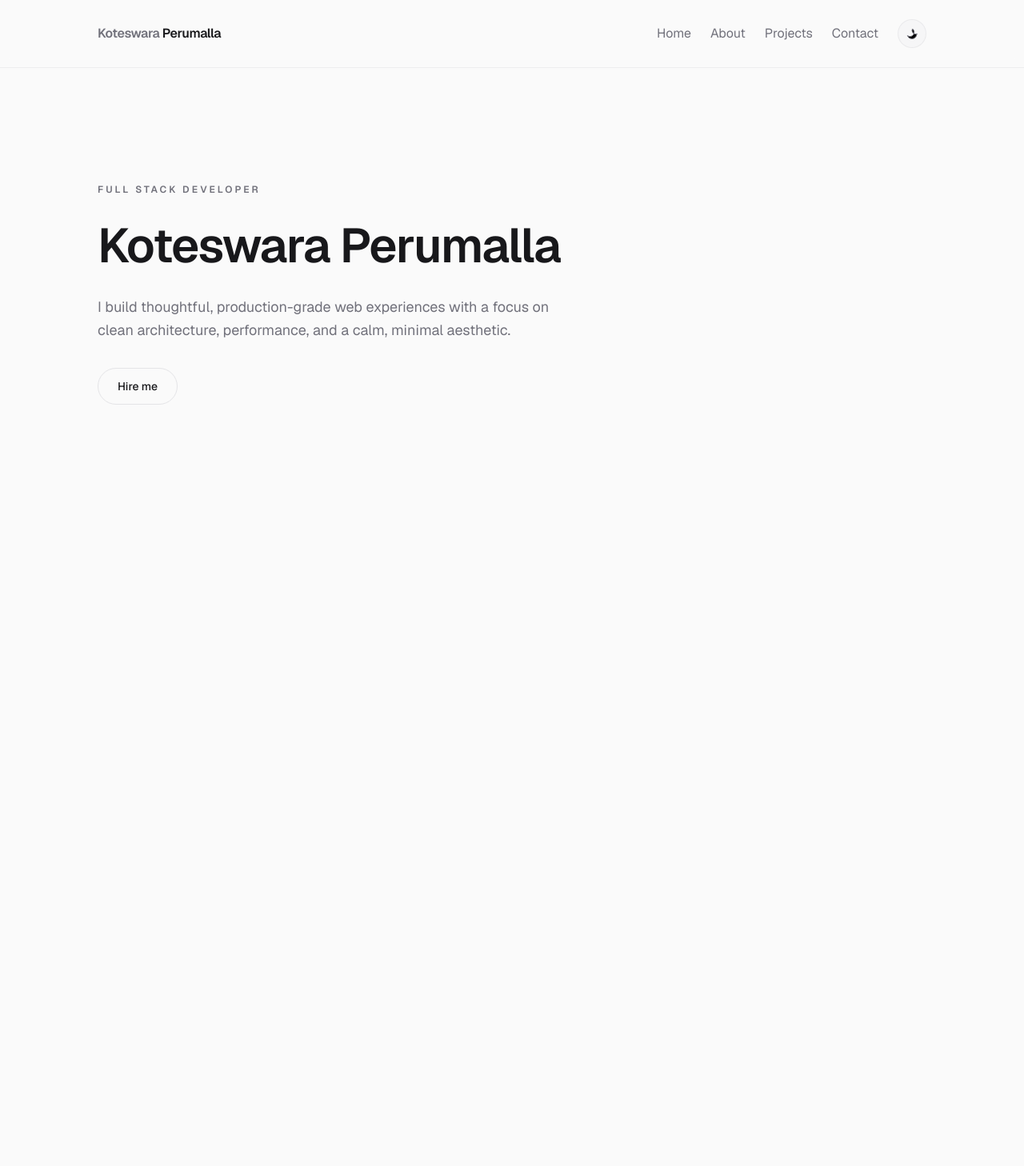
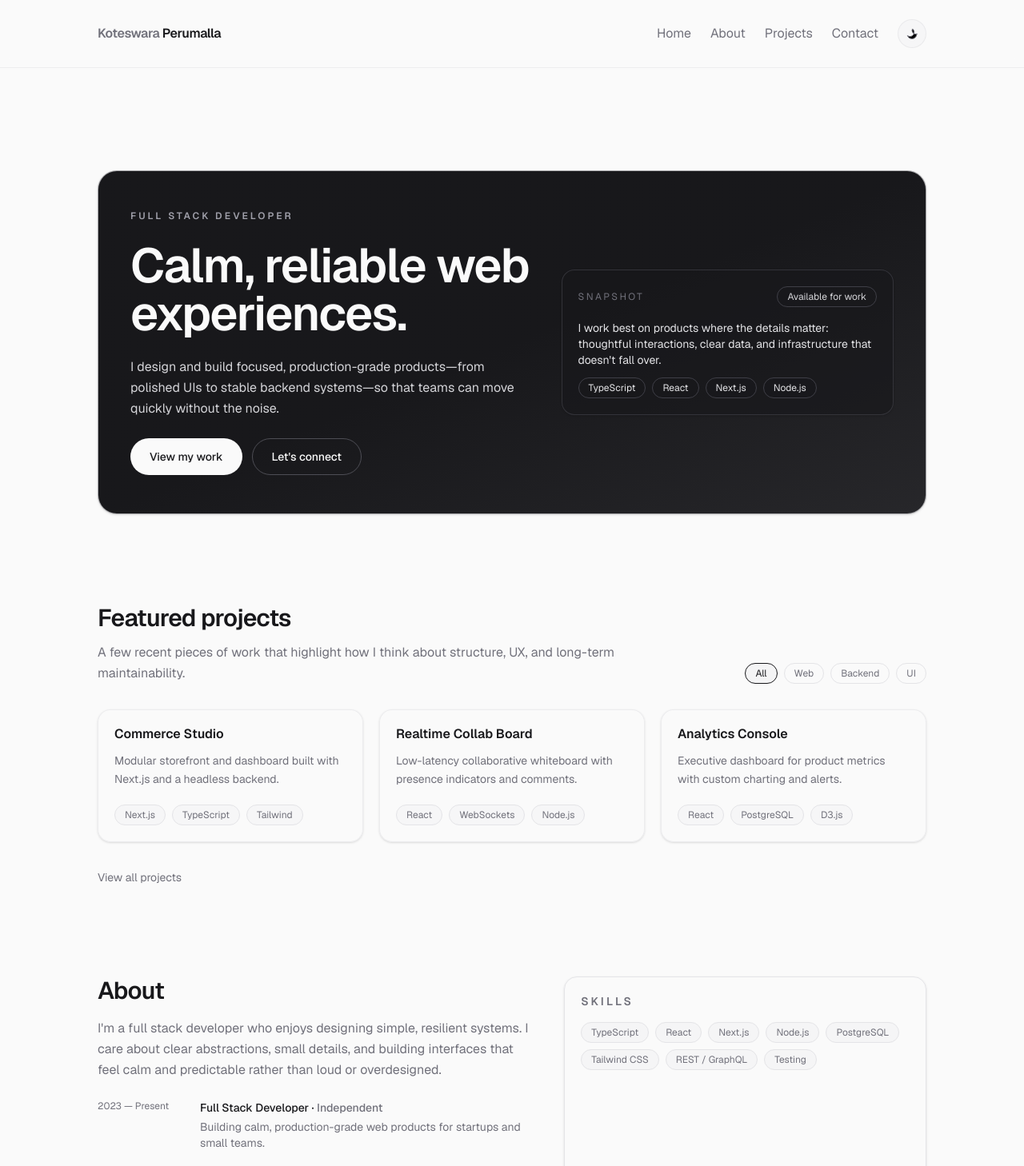
Before and after one commit to p-koteswara/ProfileWebsite, a Next.js app: page / in a window 1280 px wide. Shown: the top 1458 px of the page at 80% size. Before the commit the page ends 800 px from the top, so only its background shows below. Built offline with nearby package versions, Linux system fonts and the light colour scheme.

Commit message:
Modified the UI to make it more visually appealing

```diff
--- a/app/globals.css
+++ b/app/globals.css
@@ -27,5 +27,5 @@
 }
 
 body {
-  @apply bg-background text-foreground font-sans antialiased transition-colors duration-300;
+  @apply bg-background text-foreground font-sans antialiased transition-colors duration-300 scroll-smooth;
 }
--- a/app/page.tsx
+++ b/app/page.tsx
@@ -1,28 +1,269 @@
+"use client";
+
 import Link from "next/link";
+import { useState } from "react";
+
+type Category = "All" | "Web" | "Backend" | "UI";
+
+const FEATURED_PROJECTS = [
+  {
+    title: "Commerce Studio",
+    description: "Modular storefront and dashboard built with Next.js and a headless backend.",
+    tech: ["Next.js", "TypeScript", "Tailwind"],
+    category: "Web" as Category,
+  },
+  {
+    title: "Realtime Collab Board",
+    description: "Low-latency collaborative whiteboard with presence indicators and comments.",
+    tech: ["React", "WebSockets", "Node.js"],
+    category: "Web" as Category,
+  },
+  {
+    title: "Analytics Console",
+    description: "Executive dashboard for product metrics with custom charting and alerts.",
+    tech: ["React", "PostgreSQL", "D3.js"],
+    category: "Backend" as Category,
+  },
+];
+
+const SKILLS = [
+  "TypeScript",
+  "React",
+  "Next.js",
+  "Node.js",
+  "PostgreSQL",
+  "Tailwind CSS",
+  "REST / GraphQL",
+  "Testing",
+];
+
+const EXPERIENCE = [
+  {
+    period: "2023 — Present",
+    title: "Full Stack Developer",
+    company: "Independent",
+    summary: "Building calm, production-grade web products for startups and small teams.",
+  },
+  {
+    period: "2021 — 2023",
+    title: "Software Engineer",
+    company: "Product Teams",
+    summary: "Worked across the stack on dashboards, APIs, and internal tools.",
+  },
+];
 
 export default function Home() {
+  const [activeCategory, setActiveCategory] = useState<Category>("All");
+
+  const filteredProjects =
+    activeCategory === "All"
+      ? FEATURED_PROJECTS
+      : FEATURED_PROJECTS.filter((project) => project.category === activeCategory);
+
   return (
-    <section className="py-10 sm:py-14 lg:py-20">
-      <div className="space-y-8">
-        <p className="text-xs font-semibold uppercase tracking-[0.25em] text-muted">
+    <div className="space-y-20 sm:space-y-24 lg:space-y-28">
+      {/* Hero */}
+      <section id="hero" className="pt-10 sm:pt-12 lg:pt-16">
+        <div className="rounded-3xl border border-border/70 bg-gradient-to-br from-zinc-900 via-zinc-900 to-zinc-800 px-6 py-10 text-zinc-50 shadow-sm dark:from-zinc-900 dark:via-zinc-950 dark:to-black sm:px-10 sm:py-12">
+          <div className="grid gap-10 md:grid-cols-[minmax(0,1.2fr)_minmax(0,1fr)] md:items-center">
+            <div className="space-y-6">
+              <p className="text-xs font-semibold uppercase tracking-[0.25em] text-zinc-400">
                 Full Stack Developer
               </p>
               <h1 className="text-4xl font-semibold tracking-tight sm:text-5xl md:text-6xl">
-          Koteswara Perumalla
+                Calm, reliable web experiences.
               </h1>
-        <p className="max-w-xl text-base leading-relaxed text-muted sm:text-lg">
-          I build thoughtful, production-grade web experiences with a focus on
-          clean architecture, performance, and a calm, minimal aesthetic.
+              <p className="max-w-xl text-sm leading-relaxed text-zinc-300 sm:text-base">
+                I design and build focused, production-grade products—from polished UIs
+                to stable backend systems—so that teams can move quickly without the
+                noise.
               </p>
+              <div className="flex flex-wrap gap-3">
+                <Link
+                  href="#work"
+                  className="inline-flex items-center justify-center rounded-full bg-zinc-50 px-6 py-3 text-sm font-medium text-zinc-900 transition-transform transition-colors hover:-translate-y-0.5 hover:bg-zinc-200"
+                >
+                  View my work
+                </Link>
+                <Link
+                  href="/contact"
+                  className="inline-flex items-center justify-center rounded-full border border-zinc-500/60 bg-transparent px-6 py-3 text-sm font-medium text-zinc-50 transition-colors hover:border-zinc-300 hover:bg-zinc-900/60"
+                >
+                  Let&apos;s connect
+                </Link>
+              </div>
+            </div>
+
+            <div className="space-y-4 rounded-2xl border border-zinc-700/70 bg-zinc-900/60 p-5 text-sm text-zinc-200 shadow-sm">
+              <div className="flex items-center justify-between">
+                <span className="text-xs uppercase tracking-[0.2em] text-zinc-500">
+                  Snapshot
+                </span>
+                <span className="rounded-full border border-zinc-700 px-3 py-1 text-xs text-zinc-300">
+                  Available for work
+                </span>
+              </div>
+              <div className="space-y-3">
+                <p className="text-sm">
+                  I work best on products where the details matter: thoughtful
+                  interactions, clear data, and infrastructure that doesn&apos;t fall
+                  over.
+                </p>
+                <div className="flex flex-wrap gap-2 text-xs">
+                  {["TypeScript", "React", "Next.js", "Node.js"].map((item) => (
+                    <span
+                      key={item}
+                      className="rounded-full border border-zinc-700 bg-zinc-900/60 px-3 py-1 text-zinc-200"
+                    >
+                      {item}
+                    </span>
+                  ))}
+                </div>
+              </div>
+            </div>
+          </div>
+        </div>
+      </section>
+
+      {/* Featured projects */}
+      <section id="work" className="space-y-8">
+        <div className="flex flex-wrap items-end justify-between gap-4">
+          <div className="space-y-3">
+            <h2 className="text-2xl font-semibold tracking-tight sm:text-3xl">
+              Featured projects
+            </h2>
+            <p className="max-w-2xl text-sm leading-relaxed text-muted sm:text-base">
+              A few recent pieces of work that highlight how I think about structure,
+              UX, and long-term maintainability.
+            </p>
+          </div>
+          <div className="flex flex-wrap gap-2 text-xs">
+            {["All", "Web", "Backend", "UI"].map((category) => (
+              <button
+                key={category}
+                type="button"
+                onClick={() => setActiveCategory(category as Category)}
+                className={`rounded-full border px-3 py-1 transition-colors ${
+                  activeCategory === category
+                    ? "border-foreground bg-accent text-foreground"
+                    : "border-border bg-background text-muted hover:border-border/80 hover:text-foreground"
+                }`}
+              >
+                {category}
+              </button>
+            ))}
+          </div>
+        </div>
+
+        <div className="grid gap-5 sm:grid-cols-2 lg:grid-cols-3">
+          {filteredProjects.map((project) => (
+            <div
+              key={project.title}
+              className="group flex flex-col justify-between rounded-2xl border border-border/70 bg-background/60 p-5 shadow-sm transition-transform transition-shadow hover:-translate-y-1 hover:shadow-lg"
+            >
+              <div className="space-y-3">
+                <h3 className="text-base font-semibold leading-tight">
+                  {project.title}
+                </h3>
+                <p className="text-sm leading-relaxed text-muted">
+                  {project.description}
+                </p>
+              </div>
+              <div className="mt-5 flex flex-wrap gap-2 text-xs">
+                {project.tech.map((item) => (
+                  <span
+                    key={item}
+                    className="rounded-full border border-border bg-accent/60 px-3 py-1 text-muted"
+                  >
+                    {item}
+                  </span>
+                ))}
+              </div>
+            </div>
+          ))}
+        </div>
+
         <div>
           <Link
+            href="/projects"
+            className="inline-flex items-center text-sm text-muted transition-colors hover:text-foreground"
+          >
+            View all projects
+          </Link>
+        </div>
+      </section>
+
+      {/* About + skills */}
+      <section id="about" className="grid gap-10 md:grid-cols-[minmax(0,1.2fr)_minmax(0,1fr)]">
+        <div className="space-y-4">
+          <h2 className="text-2xl font-semibold tracking-tight sm:text-3xl">
+            About
+          </h2>
+          <p className="max-w-2xl text-sm leading-relaxed text-muted sm:text-base">
+            I&apos;m a full stack developer who enjoys designing simple, resilient
+            systems. I care about clear abstractions, small details, and building
+            interfaces that feel calm and predictable rather than loud or overdesigned.
+          </p>
+
+          <div className="mt-6 space-y-4 text-sm">
+            {EXPERIENCE.map((item) => (
+              <div key={item.period} className="flex gap-4">
+                <div className="w-28 shrink-0 text-xs text-muted">{item.period}</div>
+                <div className="space-y-1">
+                  <p className="text-sm font-medium">
+                    {item.title} ·{" "}
+                    <span className="text-muted">{item.company}</span>
+                  </p>
+                  <p className="text-sm text-muted">{item.summary}</p>
+                </div>
+              </div>
+            ))}
+          </div>
+        </div>
+
+        <div className="space-y-4 rounded-2xl border border-border bg-background/60 p-5 shadow-sm">
+          <h3 className="text-sm font-semibold uppercase tracking-[0.22em] text-muted">
+            Skills
+          </h3>
+          <div className="flex flex-wrap gap-2 text-xs">
+            {SKILLS.map((skill) => (
+              <span
+                key={skill}
+                className="rounded-full border border-border bg-accent/70 px-3 py-1 text-muted"
+              >
+                {skill}
+              </span>
+            ))}
+          </div>
+        </div>
+      </section>
+
+      {/* Contact / CTA */}
+      <section id="contact" className="space-y-6 border-t border-border/60 pt-10">
+        <div className="space-y-3">
+          <h2 className="text-2xl font-semibold tracking-tight sm:text-3xl">
+            Let&apos;s work together
+          </h2>
+          <p className="max-w-xl text-sm leading-relaxed text-muted sm:text-base">
+            Whether you need a new product built or an existing system cleaned up,
+            I&apos;m happy to talk through the details.
+          </p>
+        </div>
+        <div className="flex flex-wrap gap-3 text-sm">
+          <Link
             href="/contact"
-            className="inline-flex items-center justify-center rounded-full border border-border bg-background px-6 py-3 text-sm font-medium text-foreground transition-colors hover:border-border/80 hover:bg-accent"
+            className="inline-flex items-center justify-center rounded-full bg-foreground px-6 py-3 text-sm font-medium text-background transition-transform transition-colors hover:-translate-y-0.5 hover:bg-foreground/90"
           >
             Hire me
           </Link>
-        </div>
+          <a
+            href="mailto:perumallakoteswara@gmail.com"
+            className="inline-flex items-center justify-center rounded-full border border-border bg-background px-6 py-3 text-sm font-medium text-foreground transition-colors hover:border-border/80 hover:bg-accent"
+          >
+            Email me
+          </a>
         </div>
       </section>
+    </div>
   );
 }
```
Lines whose indentation alone changed are shown as unchanged.
